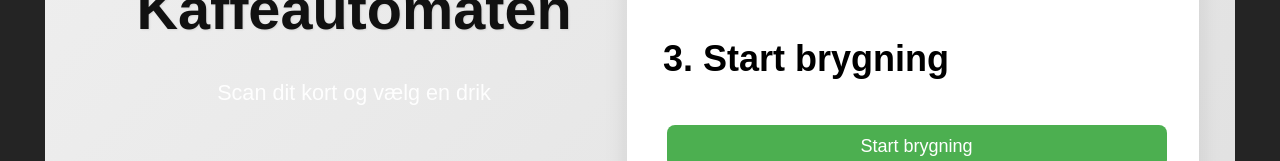
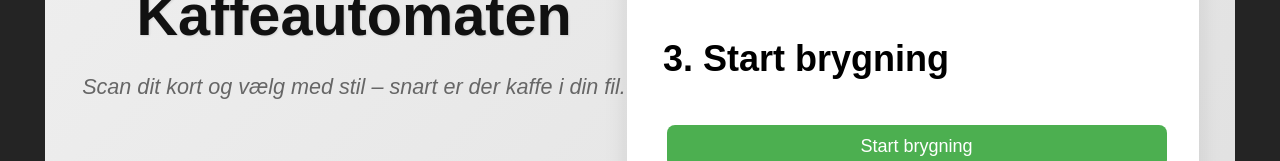
Before and after one commit to kooino/coffeemachine-ui, a React (Vite) app in the folder frontend/: page / in a window 1280 px wide. Shown: the part 566-727 px from the top of the page. Built offline with nearby package versions, Linux system fonts and the light colour scheme; no server answers.

Commit message:
Update App.jsx

```diff
--- a/frontend/src/App.jsx
+++ b/frontend/src/App.jsx
@@ -105,7 +105,9 @@ function App() {
       <div className="header">
         <img src="/kaffekop.png" alt="Kaffeautomat Logo" className="logo" />
         <h1>☕ Velkommen til Kaffeautomaten</h1>
-        <p>Scan dit kort og vælg en drik</p>
+        <p className="subheading">
+          Scan dit kort og vælg med stil – snart er der kaffe i din fil.
+        </p>
       </div>
 
       <div className="container">
```
